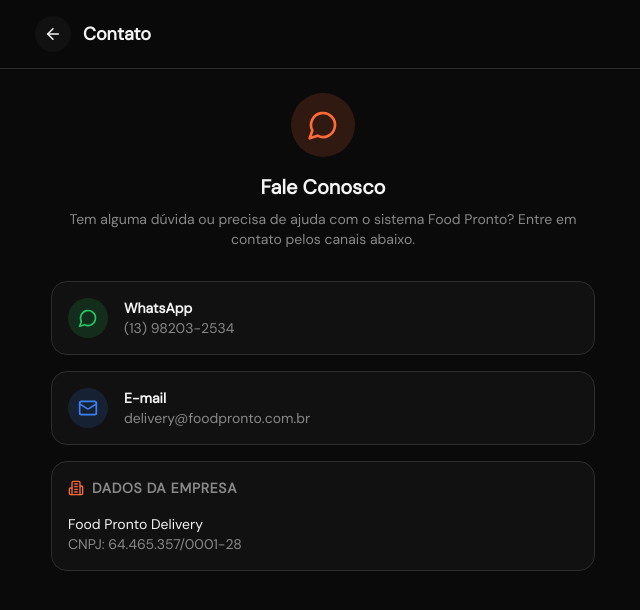
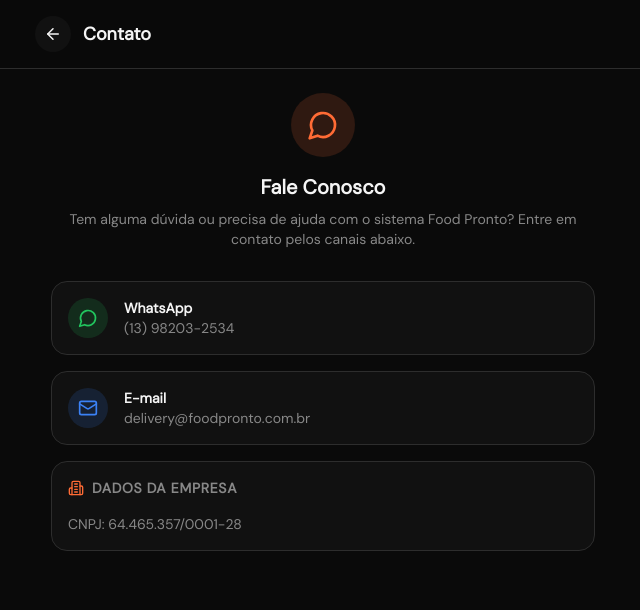
Before and after one commit to brasilagency2026/fooddelivery, a Next.js app: page /contato in a window 1280 px wide. Shown: the top 610 px of the page, without its empty margins (317-957 px from the left). Built offline with nearby package versions, Linux system fonts and the light colour scheme; no server answers.

Commit message:
Fix: remove company name from contact page

```diff
--- a/app/contato/page.tsx
+++ b/app/contato/page.tsx
@@ -62,7 +62,6 @@
               <h3 className="font-bold text-sm uppercase tracking-wider" style={{ color: "var(--color-text-muted)" }}>Dados da Empresa</h3>
             </div>
             <div>
-              <p className="text-sm font-medium">Food Pronto Delivery</p>
               <p className="text-sm" style={{ color: "var(--color-text-muted)" }}>CNPJ: 64.465.357/0001-28</p>
             </div>
           </div>
```
